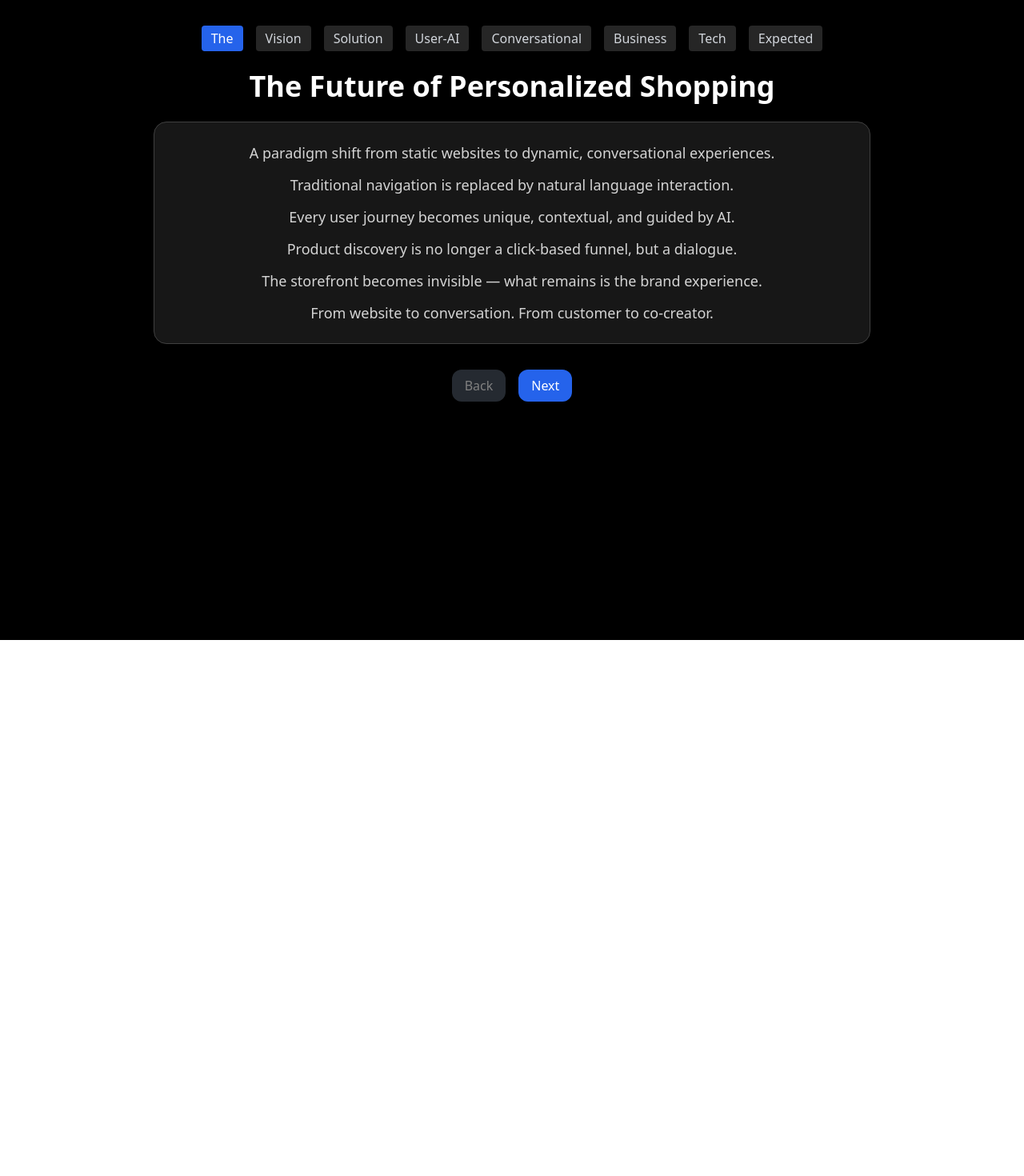
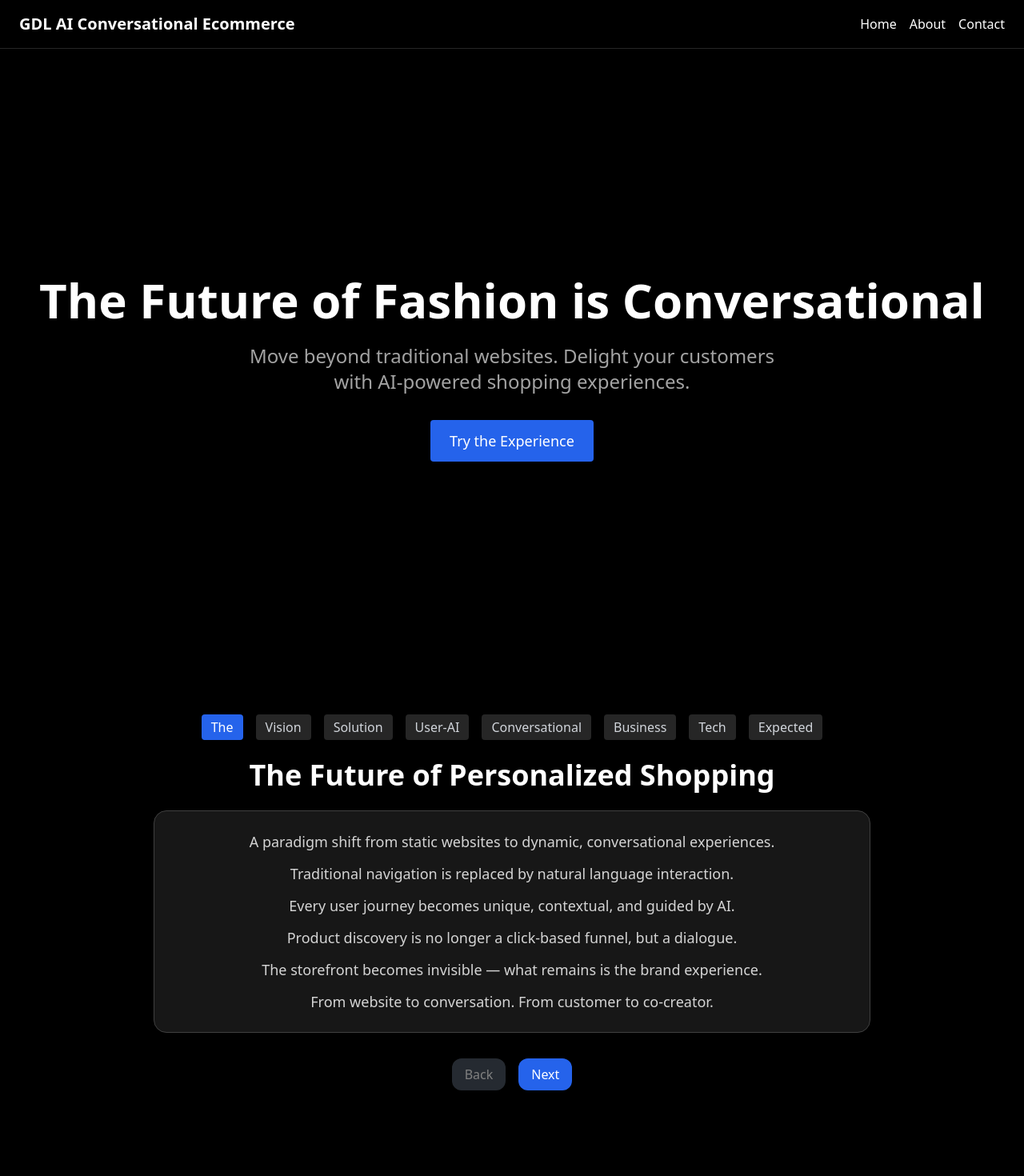
Before and after one commit to Glam-Digital-Lab/ai-head-pitch, a Next.js app: page / in a window 1280 px wide. Shown: the top 1470 px of the page at 80% size. Before the commit the page ends 800 px from the top, so only its background shows below. Built offline with nearby package versions, Linux system fonts and the light colour scheme.

Commit message:
second commit

```diff
--- a/app/layout.tsx
+++ b/app/layout.tsx
@@ -1,5 +1,5 @@
 // app/layout.tsx
-import './styles/globals.css';
+import './styles/globals.css'; // Assicurati che Tailwind sia qui
 import type { ReactNode } from 'react';
 
 export const metadata = {
@@ -10,7 +10,39 @@ export const metadata = {
 export default function RootLayout({ children }: { children: ReactNode }) {
   return (
     <html lang="en">
-      <body>{children}</body>
+      <body className="bg-black text-white font-sans">
+        <header className="sticky top-0 z-50 bg-black bg-opacity-80 backdrop-blur border-b border-neutral-800 px-6 py-4 flex justify-between items-center">
+          <h1 className="text-xl font-bold">GDL AI Conversational Ecommerce</h1>
+          <nav className="space-x-4">
+            <a href="#" className="hover:text-blue-500 transition">Home</a>
+            <a href="#" className="hover:text-blue-500 transition">About</a>
+            <a href="#" className="hover:text-blue-500 transition">Contact</a>
+          </nav>
+        </header>
+
+        <section className="h-screen flex flex-col justify-center items-center text-center px-6">
+          <h1 className="text-4xl md:text-6xl font-extrabold mb-6 leading-tight">
+            The Future of Fashion is Conversational
+          </h1>
+          <p className="text-lg md:text-2xl text-neutral-400 max-w-2xl mb-8">
+            Move beyond traditional websites. Delight your customers with AI-powered shopping experiences.
+          </p>
+          <a
+            href="#"
+            className="text-lg px-6 py-3 bg-blue-600 hover:bg-blue-700 transition rounded"
+          >
+            Try the Experience
+          </a>
+        </section>
+
+        <main className="min-h-screen overflow-x-hidden">
+          {children}
+        </main>
+
+        <footer className="border-t border-neutral-800 px-6 py-4 text-sm text-center text-neutral-500">
+          &copy; {new Date().getFullYear()} GDL AI Conversational Ecommerce
+        </footer>
+      </body>
     </html>
   );
 }
--- a/components/FashionAiExperience.tsx
+++ b/components/FashionAiExperience.tsx
@@ -101,13 +101,13 @@ const sections = [
 ];
 
 export default function FashionAiExperience() {
+  const visibleSections = sections.filter(section => section.include === true);
   const [index, setIndex] = useState(0);
 
   return (
-    <>
     <div className="min-h-screen bg-black text-white px-4 py-8 sm:px-8 flex flex-col items-center">
       <nav className="w-full flex flex-wrap justify-center gap-4 mb-6">
-          {sections.filter(section => section.include).map((section, i) => (
+        {visibleSections.map((section, i) => (
           <button
             key={section.title}
             onClick={() => setIndex(i)}
@@ -121,16 +121,14 @@ export default function FashionAiExperience() {
           </button>
         ))}
       </nav>
-        <div
-          key={index}
-          className="w-full max-w-4xl text-center animate-fade-in"
-        >
+
+      <div className="w-full max-w-4xl text-center animate-fade-in">
         <h1 className="text-3xl md:text-4xl font-bold mb-6">
-            {sections[index].title}
+          {visibleSections[index].title}
         </h1>
         <Card className="bg-neutral-900 border border-neutral-700">
           <CardContent className="p-6 space-y-3">
-              {sections[index].content.map((line, i) => (
+            {visibleSections[index].content.map((line, i) => (
               <p key={i} className="text-base md:text-lg text-neutral-300">
                 {line}
               </p>
@@ -138,6 +136,7 @@ export default function FashionAiExperience() {
           </CardContent>
         </Card>
       </div>
+
       <div className="flex gap-4 mt-8">
         <Button
           variant="secondary"
@@ -148,14 +147,13 @@ export default function FashionAiExperience() {
         </Button>
         <Button
           onClick={() =>
-              setIndex((i) => Math.min(i + 1, sections.length - 1))
+            setIndex((i) => Math.min(i + 1, visibleSections.length - 1))
           }
-            disabled={index === sections.length - 1}
+          disabled={index === visibleSections.length - 1}
         >
           Next
         </Button>
       </div>
     </div>
-    </>
   );
 }
```
Lines whose indentation alone changed are shown as unchanged.
